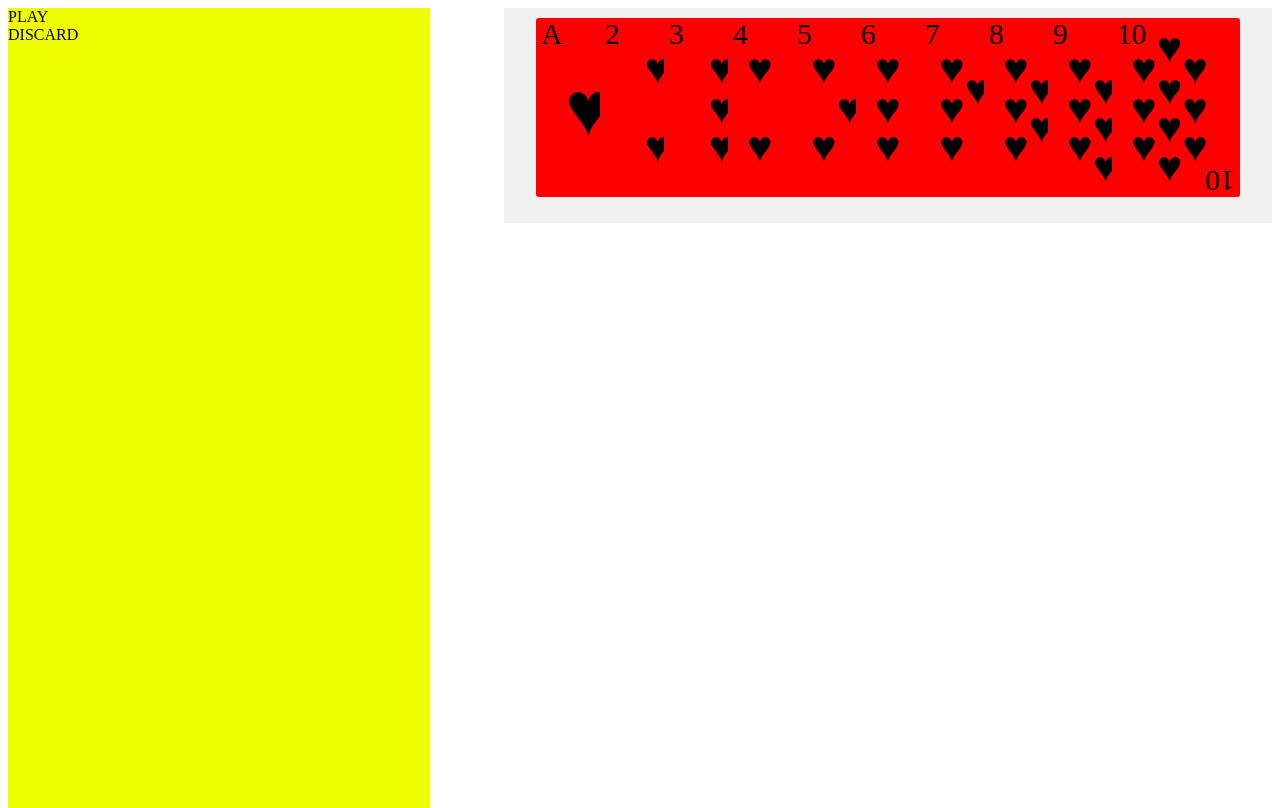
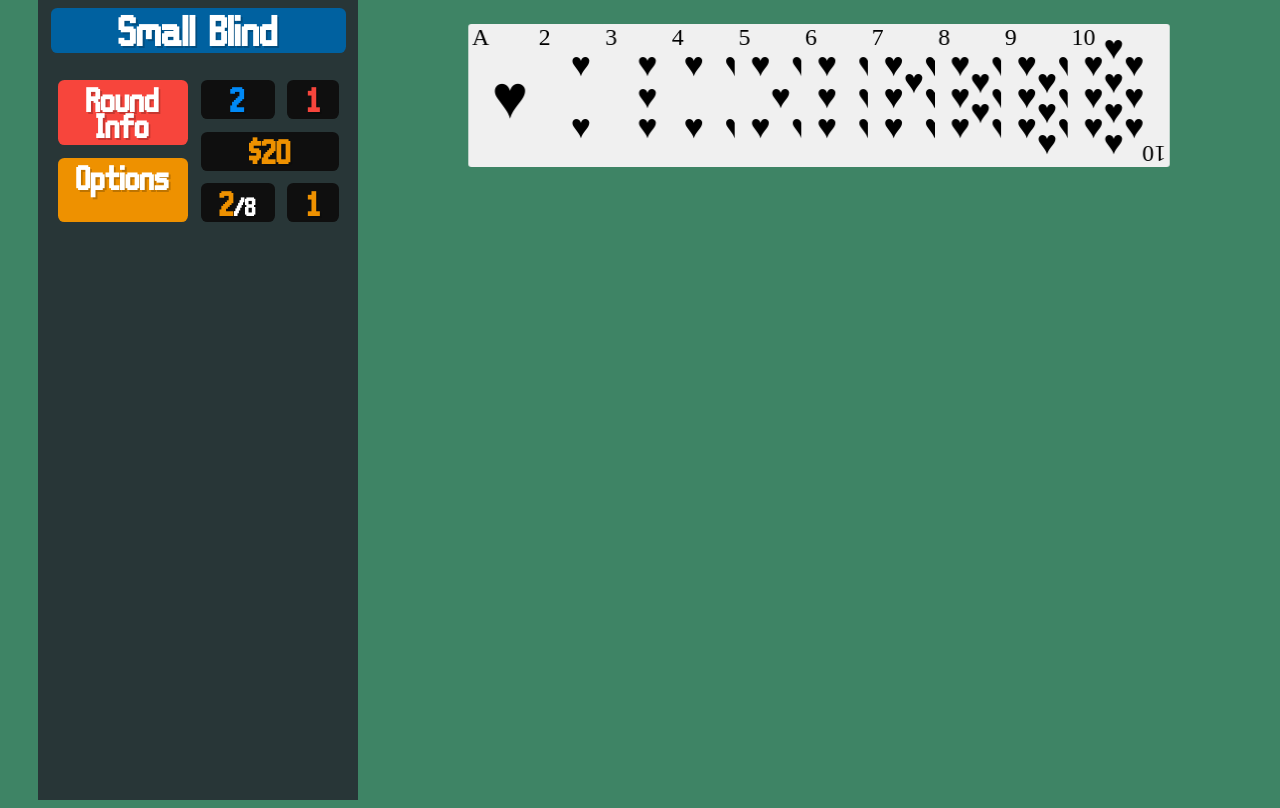
Before and after one commit to Noah-Robinson/jstro, a plain HTML site: page index.html in a window 1280 px wide. Drawn offline with Linux system fonts and the light colour scheme.

Commit message:
css rework
Completely redid css and html. still work in progress

```diff
--- a/index.html
+++ b/index.html
@@ -3,60 +3,147 @@
 <head>
 <style>
 
+@font-face {
+	font-family: balatro;
+	src: url(font/balatro.otf);
+}
+
+* {
+	overflow-y: hidden;
+	margin: 0px;
+	padding: 0px;
+	border: 0px;
+	outline: 0px;
+}
+
+body {
+	background-color: #3e8465;
+}
+
+.sidebar {
+	background-color: #283637;
+	width: 25vw;
+	height: 100vh;
+	margin-left: 3vw;
+	float: left;
+}
+
+.blind-title {
+	background-color: #0061a0;
+	color: #ffffff;
+	font-family: balatro;
+	text-shadow: 0.15vw 0.15vw rgba(0, 0, 0, 0.2);
+	margin: 1vh 1vw 1vh 1vw;
+	text-align: center;
+	border-radius: 0.5vw;
+	padding: 0.5vw;
+}
+
+.blind-info {
+	background-color: #0b3e5b;
+}
+
+.sidebar-grid {
+	display: grid;
+	grid-template-areas:
+	"infobutton handcount discardcount"
+	"infobutton moneycount moneycount"
+	"optionbutton moneycount moneycount"
+	"optionbutton antecount roundcount";
+	padding: 1vw;
+}
+
+.sidebar-grid-items {
+	background-color: #0f0f0f;
+	text-align: center;
+	text-shadow: 0.15vw 0.15vw rgba(0, 0, 0, 0.2);
+	font-size: 2vw;
+	font-family: balatro;
+	margin: 0.5vw;
+	padding: 0.5vw;
+	border-radius: 0.5vw;
+}
+
+.infobutton {
+	grid-area: infobutton;
+	background-color: #f7453c;
+	color: #ffffff;
+}
+
+.optionbutton {
+	grid-area: optionbutton;
+	background-color: #ee9100;
+	color: #ffffff;
+}
+
+.handcount {
+	grid-area: handcount;
+	color: #0089f6;
+}
+
+.discardcount {
+	grid-area: discardcount;
+	color: #f7453c;
+}
+
+.moneycount {
+	grid-area: moneycount;
+	color: #ee9100;
+}
+
+.antecount {
+	grid-area: antecount;
+	color: #ee9100;
+}
+
+.antecountwhite {
+	color: white;
+	font-size: 1.5vw;
+}
+
+.roundcount {
+	grid-area: roundcount;
+	color: #ee9100;
+}
+
+.card-container {
+	background-color: rgba(0, 0, 0, 0.4);
+	width: 60vw;
+	margin: 3vh auto 0px auto;
+	display: flex;
+	flex-direction: right;
+}
+
 .card {
 	background-color: #f0f0f0;
   	position: absolute;
   	translate: 0px 0px;
-  width: 10vw;
-  min-width: 10vw;
-  height: 14vw;
+  	width: 8vw;
+  	min-width: 8vw;
+  	height: 11.2vw;
   	transition: 200ms;
   	border-radius: 3px;
   	background-size: 200px 280px;
 }
 
-.card-container {
-  background-color: #f0f0f0;
-  margin: auto;
-  width: 60vw;
-  height: 16vw;
-  padding-top: 10px;
-  float: right;
-}
-
-.selected {
-}
-
-/* Eventually replace these with card enhancements */
-[data-suite="spade"] {
-  background-color: purple;
-}
-
-[data-suite="heart"] {
-  background-color: red;
-}
-
-[data-suite="club"] {
-  background-color: blue;
-}
-
-[data-suite="diamond"] {
-  background-color: orange;
-}
-
-.sidebar {
-  background-color: #f0ff00;
-  width: 33vw;
-  height: 100vh;
-  float: left;
-}
-
 </style>
 </head>
 <body>
+
 <div class="sidebar">
-  <div>PLAY</div>
-  <div>DISCARD</div>
+	<h1 class="blind-title">Small Blind</h1>
+	<div class="blind-info">
+
+	</div>
+	<div class="sidebar-grid">
+		<h1 class="infobutton sidebar-grid-items">Round<br> Info</h1>
+		<h1 class="optionbutton sidebar-grid-items">Options</h1>
+		<h1 class="handcount sidebar-grid-items">2</h1>
+		<h1 class="discardcount sidebar-grid-items">1</h1>
+		<h1 class="moneycount sidebar-grid-items">$20</h1>
+		<h1 class="antecount sidebar-grid-items">2<span class="antecountwhite">/8</span></h1>
+		<h1 class="roundcount sidebar-grid-items">1</h1>
+	</div>
 </div>
 <div id="playing-card-container" class="card-container">
 	<div class="card" data-suite="heart" data-type="a" draggable="True"></div>
@@ -69,8 +156,8 @@
   	<div class="card" data-suite="heart" data-type="8" draggable="True"></div>
   	<div class="card" data-suite="heart" data-type="9" draggable="True"></div>
   	<div class="card" data-suite="heart" data-type="10" draggable="True"></div>
+
 </div>
-
 </body>
 <script src="vanilla-tilt.js"></script>
 <script src="main.js"></script>
```
Also changed, not shown: font/balatro.otf (added). Lines whose indentation alone changed are shown as unchanged.
